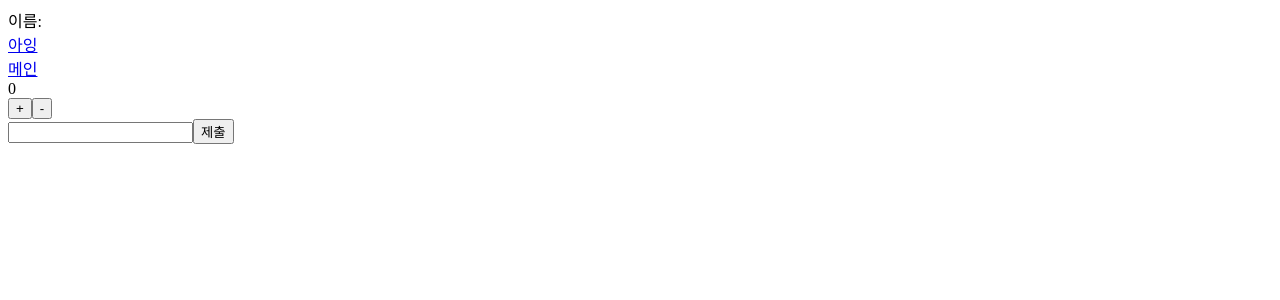
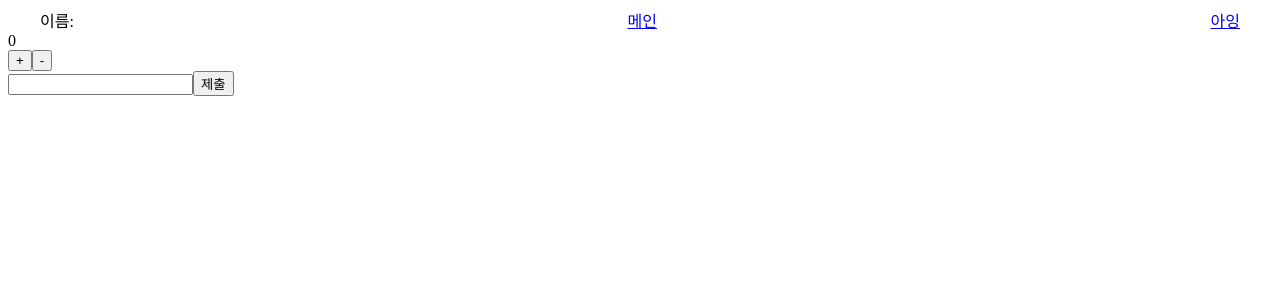
Before and after one commit to toswm128/recoil_Study, a React (Create React App) app in the folder recoil_ts/: page / in a window 1280 px wide. Shown: the top 300 px of the page. Built offline with nearby package versions, Linux system fonts and the light colour scheme.

Commit message:
[ADD] showing style

```diff
--- /dev/null
+++ b/recoil_ts/src/Components/Header/Header.css
@@ -0,0 +1,6 @@
+.Header {
+  max-width: 1200px;
+  margin: 0 auto 0 auto;
+  display: flex;
+  justify-content: space-between;
+}
--- a/recoil_ts/src/Components/Header/Header.tsx
+++ b/recoil_ts/src/Components/Header/Header.tsx
@@ -1,5 +1,6 @@
 import React from "react";
 import { Link } from "react-router-dom";
+import "./Header.css";
 
 interface HeaderType {
   selector: object;
@@ -8,14 +9,13 @@ interface HeaderType {
 
 const Header = ({ selector, todo }: HeaderType) => {
   return (
-    <div>
-      <div>{}</div>
+    <div className="Header">
       <div>이름: {todo[todo.length - 1]}</div>
       <div>
-        <Link to="/show">아잉</Link>
+        <Link to="/">메인</Link>
       </div>
       <div>
-        <Link to="/">메인</Link>
+        <Link to="/show">아잉</Link>
       </div>
     </div>
   );
--- /dev/null
+++ b/recoil_ts/src/Components/TodoShowing/TodoShowing.css
@@ -0,0 +1,19 @@
+.content {
+  max-width: 1200px;
+  margin-left: auto;
+  margin-right: auto;
+}
+
+.showing-item {
+  display: flex;
+  flex-direction: column;
+}
+
+.showing-video {
+  width: 100%;
+  position: absolute;
+  top: 50%;
+  left: 50%;
+  transform: translate(-50%, -50%);
+  z-index: -1;
+}
--- a/recoil_ts/src/Components/TodoShowing/TodoShowing.tsx
+++ b/recoil_ts/src/Components/TodoShowing/TodoShowing.tsx
@@ -1,6 +1,7 @@
 import React from "react";
 import { countText } from "../../Stores/inputStore";
 import { todos } from "../../Stores/inputStore";
+import "./TodoShowing.css";
 
 interface TodoType {
   selector: object;
@@ -10,18 +11,21 @@ interface TodoType {
 const TodoShowing = ({ selector, todo }: TodoType) => {
   console.log(selector);
   return (
-    <div>
-      <div>{}</div>
+    <div className="showing">
+      <div className="content">
+        <div className="showing-item">
           {todo.map((current, key) => {
             return <div key={key}>{current}</div>;
           })}
-      <video autoPlay loop width="500">
+        </div>
+        <video autoPlay loop className="showing-video">
           <source
             src="https://player.vimeo.com/external/533855093.hd.mp4?s=61090568067c80160306f1e8da6807d99a51fde4&profile_id=175"
             type="video/mp4"
           />
         </video>
       </div>
+    </div>
   );
 };
 
```
Lines whose indentation alone changed are shown as unchanged.
